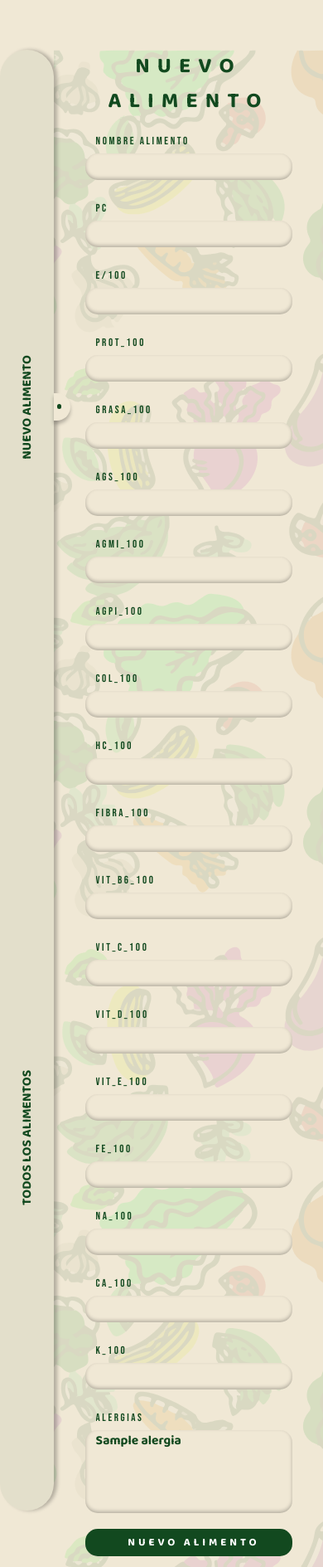
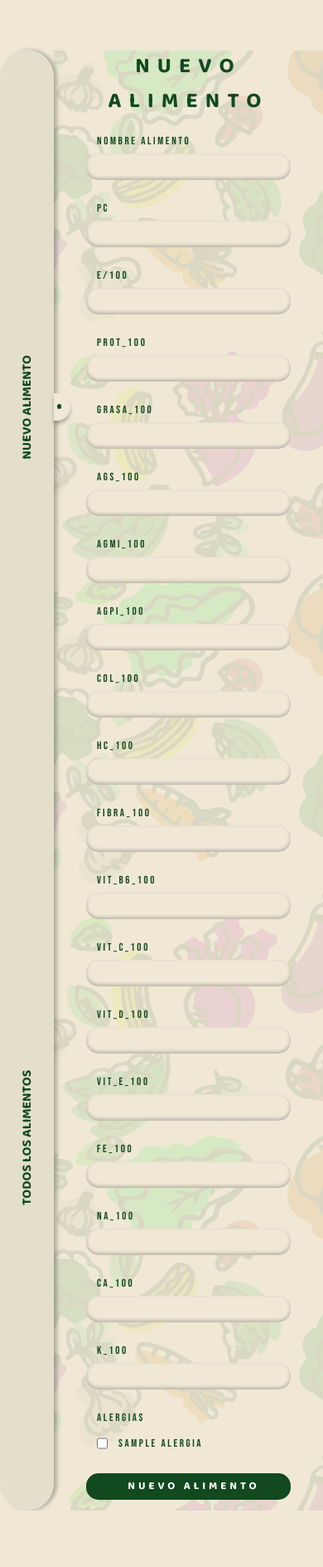
Before and after one commit to AsierDK/TFGDietetica, a PHP site: template views/alimentos.php in a window 390 px wide. Shown: the part 96-1985 px from the top of the page at 83% size. After the commit the page ends 1917 px from the top, so only its background shows below. Run offline with PHP 8.4, Linux system fonts and the light colour scheme; the template is opened without the code that fills it: most values are stand-ins (such as "Sample title", 1, 10 or a date in 2020).

Commit message:
Corrección de responsive

```diff
--- a/assets/css/alimentos/alimentos-media-query.css
+++ b/assets/css/alimentos/alimentos-media-query.css
@@ -8,7 +8,8 @@
         -ms-grid-template-columns: repeat(2, 1fr);
     }
 
-    form > div:first-child {
+    form > div:first-child,
+    form > .alergias-container {
         grid-column: span 2;
         -ms-grid-column: span 2;
     }
@@ -27,7 +28,8 @@
         -ms-grid-template-columns: repeat(3, 1fr);
     }
 
-    form > div:first-child {
+    form > div:first-child,
+    form > .alergias-container {
         grid-column: span 3;
         -ms-grid-column: span 3;
     }
@@ -39,3 +41,15 @@
         -ms-justify-self: center;
     }
 }
+
+@media (min-width: 992px) {
+    .alergias {
+        flex-direction: row;
+        -webkit-flex-direction: row;
+        -moz-flex-direction: row;
+        -ms-flex-direction: row;
+    }
+    .alergias>div {
+        width: calc(50% - 0.5rem) !important;
+    }
+}
--- a/assets/css/alimentos/alimentos.css
+++ b/assets/css/alimentos/alimentos.css
@@ -11,9 +11,10 @@
 @import url(../general/carrusel.css);
 
 form {
+    width: 70vw;
     display: grid;
-    grid-template-columns: repeat(1, 1fr);
-    -ms-grid-template-columns: repeat(1, 1fr);
+    grid-template-columns: 1fr;
+    -ms-grid-template-columns: 1fr;
     justify-content: center;
     -ms-justify-content: center;
     align-items: center;
@@ -26,3 +27,30 @@ form>input,
 form>div>input{
     width: auto;
 }
+
+.alergias {
+    display: flex;
+    flex-wrap: wrap;
+    -webkit-flex-wrp: wrap;
+    -moz-flex-wrp: wrap;
+    -ms-flex-wrp: wrap;
+    gap: 1rem;
+}
+
+.alergias>div {
+    width: 100%;
+    padding-left: 1rem;
+    display: flex;
+    align-items: center;
+    -webkit-align-items: center;
+    -moz-align-items: center;
+    -ms-align-items: center;
+}
+
+.alergias input[type="checkbox"] {
+    background-color: transparent;
+    box-shadow: none;
+    backdrop-filter: none;
+    height: auto;
+    margin-right: 1rem;
+}
--- a/assets/css/general/header.css
+++ b/assets/css/general/header.css
@@ -70,7 +70,7 @@ nav {
     box-shadow: 0 4px 4px 0 var(--color-shadow);
     border-radius: 50px;
     width: 50vw;
-    height: 3vh;
+    padding: 0.2rem 0;
 }
 
 nav menu {
--- a/assets/css/login/login.css
+++ b/assets/css/login/login.css
@@ -16,7 +16,7 @@ h1 {
 .login {
     background: url(../../images/forma-login.svg) no-repeat top left / cover;
     width: 100vw;
-    height: 100vh;
+    min-height: 100vh;
     padding: 23rem 2rem 2rem 2rem;
     display: flex;
     flex-direction: column;
--- a/assets/js/carrusel.js
+++ b/assets/js/carrusel.js
@@ -8,6 +8,7 @@ let currentIndex = 0;
 
 function inicio() {
     const tipo = window.tipo;
+    console.log(tipo);
     fetch(`../controllers/Carrusel.php?tipo=${tipo}`)
     .then(correctoCarrusel)
     .catch(erroresCarrusel);
--- a/bbdd/bbdd.php
+++ b/bbdd/bbdd.php
@@ -1,7 +1,7 @@
 <?php
 define('DB_SERVER', 'localhost');
 define('DB_USERNAME', 'root');
-define('DB_PASSWORD', 'rootroot');
+define('DB_PASSWORD', '');
 define('DB_DATABASE', 'if0_38644371_dieta');
 function conexionbbdd()
 {
--- a/views/alimentos.php
+++ b/views/alimentos.php
@@ -7,6 +7,9 @@
     <link rel="stylesheet" href="../assets/css/alimentos/alimentos.css">
     <link rel="stylesheet" href="https://cdnjs.cloudflare.com/ajax/libs/font-awesome/5.15.3/css/all.min.css" crossorigin="anonymous"/>
     <script src="../assets/js/toggle.js" type="text/javascript"></script>
+    <script>
+        window.tipo = "alimentos";
+    </script>
 </head>
 <body>
     <header>
@@ -120,14 +123,14 @@
                         <label for="K_100">K_100</label>
                         <input type="text" name="k_100">
                     </div>
-                    <div>
+                    <div class="alergias-container">
                         <label for="alergias">Alergias</label>
-                        <select name="alergias[]" multiple>
+                        <div class="alergias">
                             <?php
                                 foreach ($alergias as $alergia)
-                                    echo '<option value="'.$alergia["id_alergia"].'">'. $alergia["nombre_alergia"]. '</option>';
+                                    echo '<div><input type="checkbox" name="alergias[]" value="'.$alergia["id_alergia"].'">'.$alergia["nombre_alergia"]. '<span></span> </div>';
                             ?>
-                        </select>
+                        </div>
                     </div>
                     <input type="submit" value="Nuevo alimento" class="btn" name="Nuevo alimento">
                 </form>
@@ -136,9 +139,6 @@
         <section id="all">
             <article class="carrusel">
                 <?php
-                    echo '<script>';
-                    echo 'window.tipo = "alimentos";';
-                    echo '</script>';
                     if (empty($alimentos)) {
                         echo 'No hay alimentos registrados.';
                     }
```
Also changed, not shown: assets/css/general/carrusel.css (+20 -28 lines), assets/css/recetas/recetas-media-query.css (+14 -9 lines), assets/css/recetas/recetas.css (+50 -5 lines), views/recetas.php (+11 -13 lines), assets/images/alergias.png (added).
